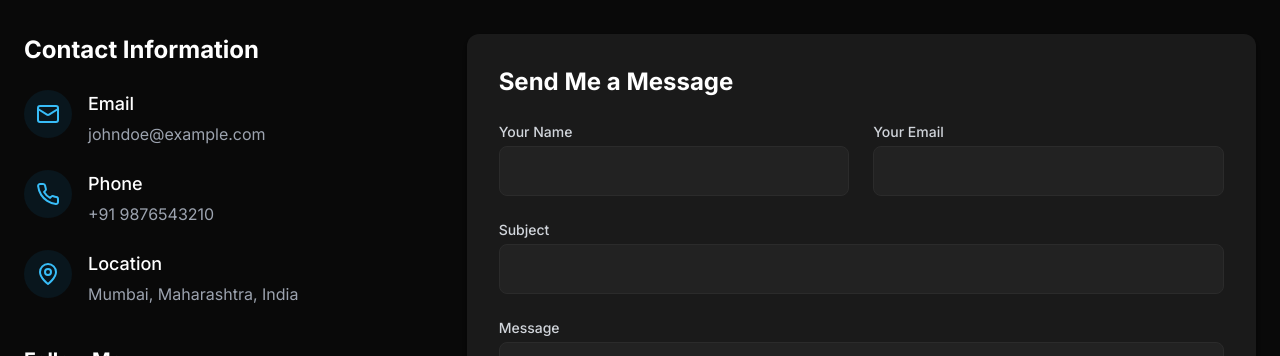
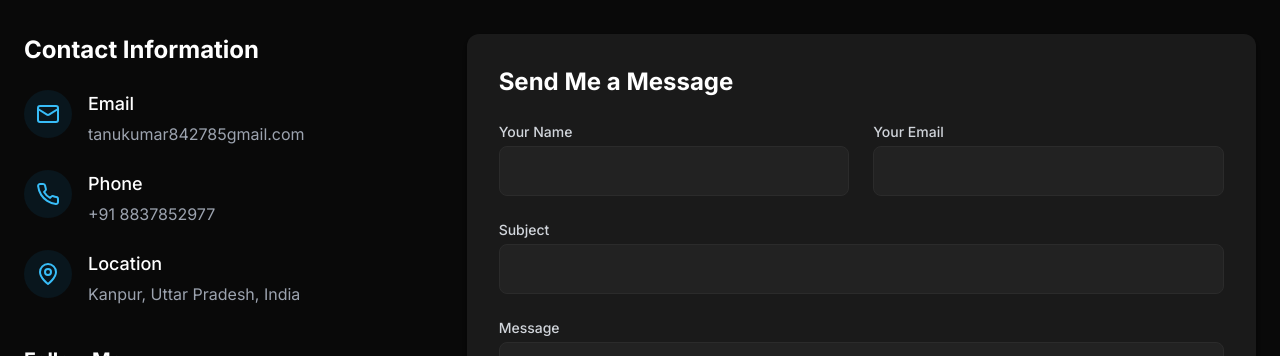
Before and after one commit to Tanukumar01/Portfolio-me, a React (Vite) app in the folder My_Portfolio/: page / in a window 1280 px wide. Shown: the part 5600-5956 px from the top of the page. Built offline with nearby package versions, Linux system fonts and the light colour scheme.

Commit message:
Contact form added

```diff
--- a/My_Portfolio/src/components/Contact.tsx
+++ b/My_Portfolio/src/components/Contact.tsx
@@ -144,26 +144,26 @@ const Contact: React.FC = () => {
             <ContactInfoItem
               icon={<Mail size={24} />}
               title="Email"
-              content={<a href="mailto:johndoe@example.com" className="hover:text-primary-600 dark:hover:text-primary-400 transition-colors">johndoe@example.com</a>}
+              content={<a href="mailto:johndoe@example.com" className="hover:text-primary-600 dark:hover:text-primary-400 transition-colors">tanukumar842785gmail.com</a>}
             />
 
             <ContactInfoItem
               icon={<Phone size={24} />}
               title="Phone"
-              content="+91 9876543210"
+              content="+91 8837852977"
             />
 
             <ContactInfoItem
               icon={<MapPin size={24} />}
               title="Location"
-              content="Mumbai, Maharashtra, India"
+              content="Kanpur, Uttar Pradesh, India"
             />
 
             <div className="mt-10">
               <h3 className="text-xl font-semibold mb-4 text-gray-900 dark:text-white">Follow Me</h3>
               <div className="flex gap-4">
                 <a
-                  href="https://github.com"
+                  href="https://github.com/Tanukumar01"
                   target="_blank"
                   rel="noopener noreferrer"
                   className="p-3 bg-white dark:bg-dark-700 text-gray-700 dark:text-gray-300 hover:text-primary-600 dark:hover:text-primary-400 rounded-full shadow-md transition-colors duration-300"
@@ -174,7 +174,7 @@ const Contact: React.FC = () => {
                   </svg>
                 </a>
                 <a
-                  href="https://linkedin.com"
+                  href="https://www.linkedin.com/in/tanukumar01/"
                   target="_blank"
                   rel="noopener noreferrer"
                   className="p-3 bg-white dark:bg-dark-700 text-gray-700 dark:text-gray-300 hover:text-primary-600 dark:hover:text-primary-400 rounded-full shadow-md transition-colors duration-300"
@@ -196,7 +196,7 @@ const Contact: React.FC = () => {
                   </svg>
                 </a>
                 <a
-                  href="https://instagram.com"
+                  href="https://instagram.com/this_is_tanvir.08"
                   target="_blank"
                   rel="noopener noreferrer"
                   className="p-3 bg-white dark:bg-dark-700 text-gray-700 dark:text-gray-300 hover:text-primary-600 dark:hover:text-primary-400 rounded-full shadow-md transition-colors duration-300"
```
